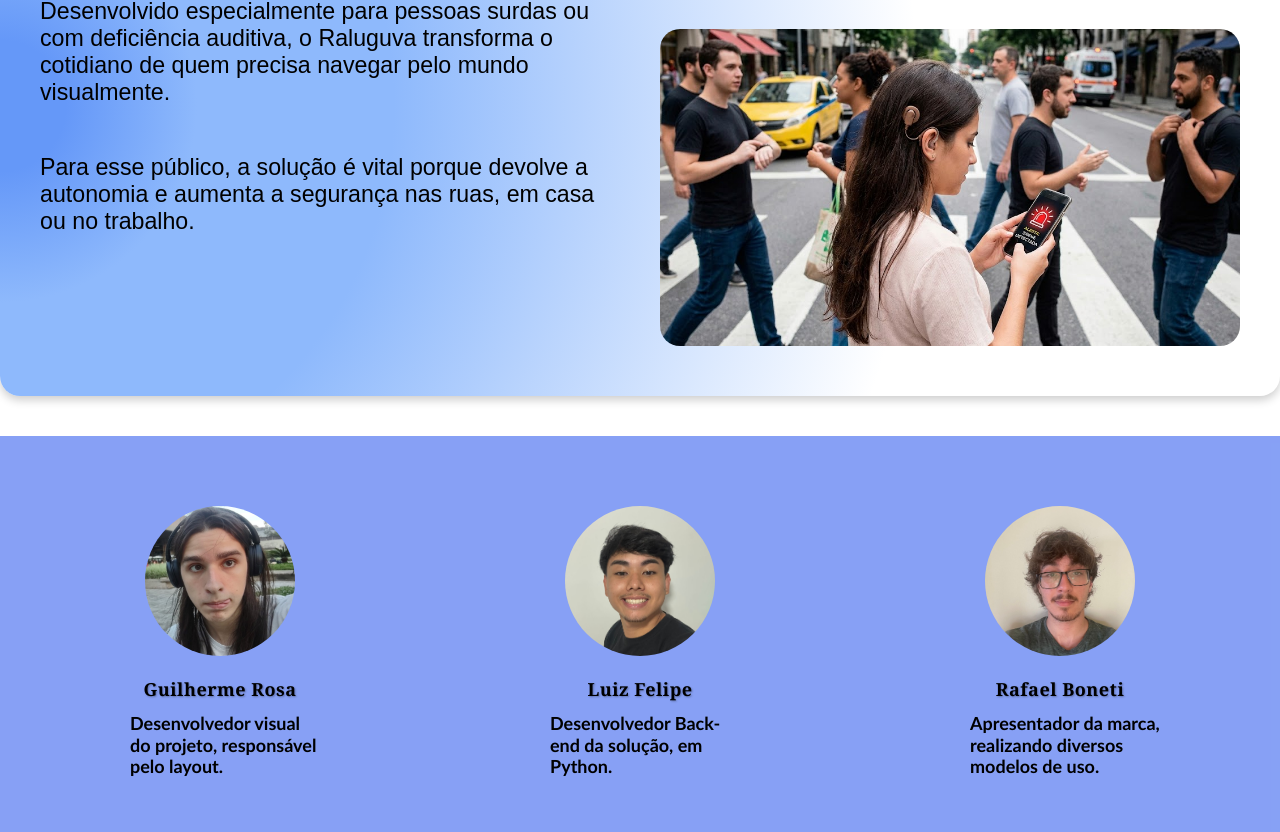
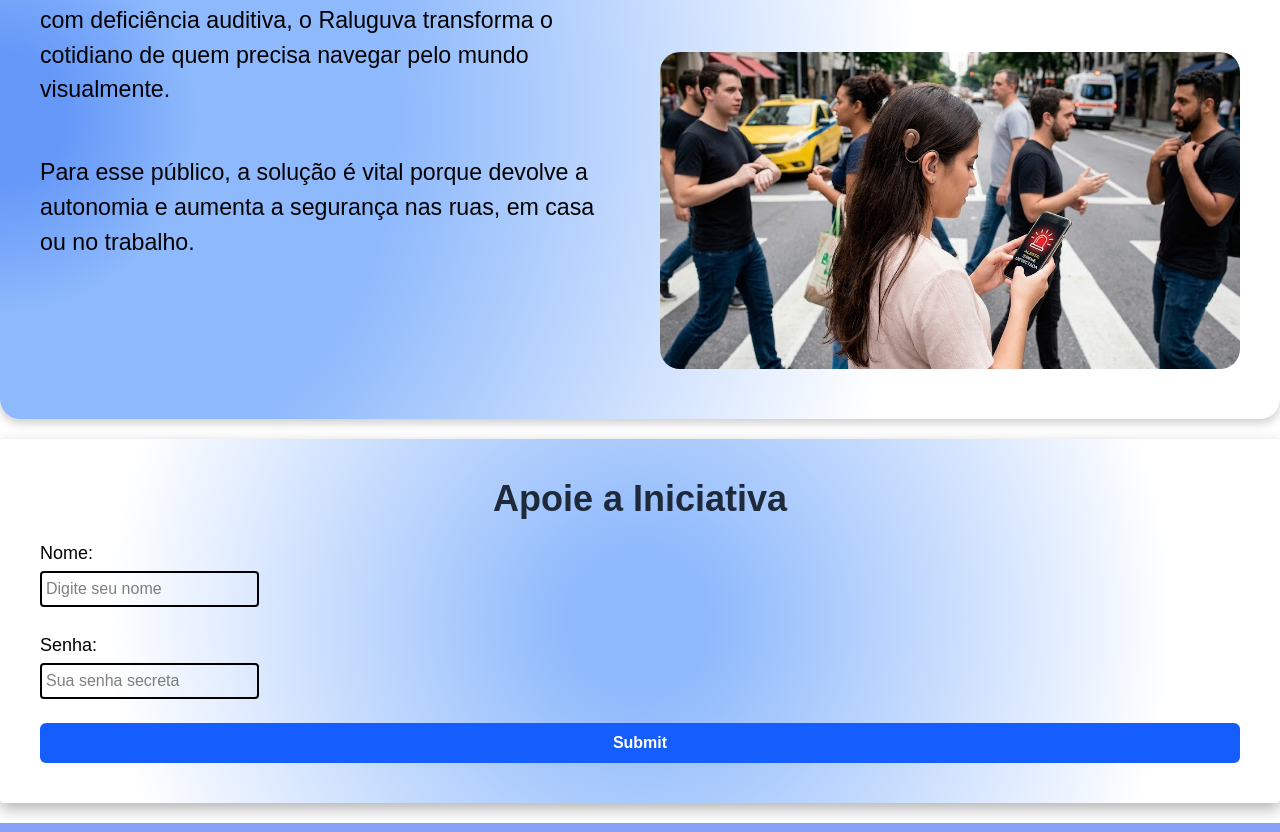
Before and after one commit to caallop/sprint-4, a Next.js app in the folder sprint-4/: page / in a window 1280 px wide. Shown: the part 828-1660 px from the top of the page. Built offline with nearby package versions, Linux system fonts and the light colour scheme.

Commit message:
commit de form

```diff
--- /dev/null
+++ b/sprint-4/app/components/Formulario.js
@@ -0,0 +1,102 @@
+"use client";
+
+import React, { useState } from "react";
+
+export default function FormularioApoio() {
+  const [nome, setNome] = useState("");
+  const [senha, setSenha] = useState("");
+  const [mensagem, setMensagem] = useState("");
+  const [erro, setErro] = useState("");
+
+  const handleSubmit = (e) => {
+    e.preventDefault();
+    setErro("");
+    setMensagem("");
+
+    if (nome.trim().length <= 5) {
+      setErro("Erro: O nome deve possuir mais de 5 letras.");
+      return;
+    }
+
+    const temMaiuscula = /[A-Z]/.test(senha);
+    const temEspecial = /[^a-zA-Z0-9]/.test(senha);
+
+    if (!temMaiuscula || !temEspecial) {
+      setErro(
+        "Erro: A senha deve conter pelo menos uma letra maiúscula e um caractere especial.",
+      );
+      return;
+    }
+
+    const numeroAleatorio = Math.floor(Math.random() * 1000) + 1;
+    setMensagem(
+      `Bem vindo ${nome}! Você é o ${numeroAleatorio}º a apoiar nossa iniciativa!`,
+    );
+  };
+
+  return (
+    <div className=" formulario-caixa container">
+      <div className="rounded formulario w-full">
+        <h2 className="text-4xl font-bold mb-5 text-gray-800 text-center">
+          Apoie a Iniciativa
+        </h2>
+
+        <form onSubmit={handleSubmit} className="space-y-4 flex-col content-center">
+          <div>
+            <label
+              htmlFor="nome"
+              className="block mb-1 text-lg font-medium  font-bold"
+            >
+              Nome:
+            </label>
+            <input
+              id="nome"
+              type="text"
+              value={nome}
+              onChange={(e) => setNome(e.target.value)}
+              className="campo border-2 mb-2 p-1 border-black-400 rounded focus:outline-none focus:ring-2 focus:ring-blue-500 focus:border-transparent "
+              placeholder="Digite seu nome"
+            />
+          </div>
+
+          <div>
+            <label
+              htmlFor="senha"
+              className="block mb-1 text-lg font-medium  font-bold"
+            >
+              Senha:
+            </label>
+            <input
+              id="senha"
+              type="password"
+              value={senha}
+              onChange={(e) => setSenha(e.target.value)}
+              className="campo mb-2 p-1 border-2 border-black-400 rounded focus:outline-none focus:ring-2 focus:ring-blue-500 focus:border-transparent "
+              placeholder="Sua senha secreta"
+            />
+          </div>
+
+          <button
+            type="submit"
+            className="w-full py-2 px-4 bg-blue-600 hover:bg-blue-700 text-white font-semibold rounded-md transition-colors"
+          >
+            Submit
+          </button>
+        </form>
+        <div>
+          {erro && (
+            <div className="mt-4 p-3 bg-red-100 text-red-700 font-semibold rounded border border-red-200">
+              {erro}
+            </div>
+          )}
+
+          {mensagem && (
+            <div className="mt-4 p-3 bg-green-100 text-green-700 font-semibold rounded border border-green-200 text-center">
+              {mensagem}
+            </div>
+          )}
+        </div>
+      </div>
+    </div>
+  );
+}
--- a/sprint-4/app/globals.css
+++ b/sprint-4/app/globals.css
@@ -1,34 +1,8 @@
-/* ==========================================
-   ESCOPO GLOBAL E VARIÁVEIS
-   (Onde definimos as cores e avisamos pro navegador quem manda nas margens)
-========================================== */
 @import url("./styles/major.css");
 @import url("./styles/navbar.css");
 @import url("./styles/main.css");
 @import url("./styles/carrosel.css");
 @import url("./styles/footer.css");
-/* ==========================================
-   COMPONENTE: HEADER / NAVBAR
-   (A barra superior inteira, do logo aos links)
-========================================== */
+@import url("./styles/fomulario.css");
 
-/* ==========================================
-   COMPONENTE: MAIN / ESTRUTURA BASE DA PÁGINA
-========================================== */
-
-
-/* ==========================================
-   COMPONENTE: CARROSSEL
-   (A mágica do CSS puro com input radio escondido. Respeito máximo!)
-========================================== */
-
-/* ==========================================
-   COMPONENTE: PÚBLICO ALVO / SOLUÇÃO
-   (A parte com o grid maroto e o padding místico)
-========================================== */
-
-
-/* ==========================================
-   COMPONENTE: FOOTER GERAL
-   (A base da página e tudo que vai dentro dela)
-========================================== */
+@import "tailwindcss";
--- a/sprint-4/app/page.js
+++ b/sprint-4/app/page.js
@@ -2,6 +2,7 @@ import NavBar from "./components/NavBar";
 import Apresentacao from "./components/Apresentacao";
 import Publico from "./components/Publico";
 import Footer from "./components/Footer";
+import FormularioApoio from "./components/Formulario";
 
 export default function Home() {
   return (
@@ -10,6 +11,7 @@ export default function Home() {
       <main>
         <Apresentacao />
         <Publico />
+        <FormularioApoio />
       </main>
       <Footer />
 
--- /dev/null
+++ b/sprint-4/app/styles/fomulario.css
@@ -0,0 +1,14 @@
+.formulario-caixa {
+    display: flex;
+    justify-content: center;
+    align-items: center;
+    flex-direction: column;
+    padding-inline: 0;
+
+}
+
+.formulario {
+    box-shadow: 0 6px 15px rgba(0, 0, 0, 0.3);
+    background: radial-gradient(circle at center, var(--degrade-second) 5%, var(--degrade-third) 10%, transparent 80%);
+    padding: 40px;
+}
--- a/sprint-4/app/styles/main.css
+++ b/sprint-4/app/styles/main.css
@@ -17,7 +17,6 @@ main {
     border-radius: 20px;
     box-shadow: 0 4px 10px rgba(0, 0, 0, 0.3);
     background: radial-gradient(circle at right, var(--degrade-first) 5%, var(--degrade-second) 15%, var(--degrade-third) 30%, transparent 70%);
-
     flex: 1 1 250px;
 }
 
--- a/sprint-4/app/styles/major.css
+++ b/sprint-4/app/styles/major.css
@@ -1,14 +1,14 @@
+
 :root {
     --principal-color: #6e8df3d3;
     --degrade-first: #6598f8;
     --degrade-second: #8EB9FC;
     --degrade-third: #8EB9FC;
+    --background-color: #f3f4f6;
     --cinza: #555;
 }
 
 * {
-    padding: 0;
-    margin: 0;
     box-sizing: border-box;
     font-family: Arial, Helvetica, serif;
 }
--- a/sprint-4/package.json
+++ b/sprint-4/package.json
@@ -9,9 +9,11 @@
     "lint": "eslint"
   },
   "dependencies": {
+    "@tailwindcss/postcss": "^4.3.3",
     "next": "16.3.3",
     "react": "19.2.8",
-    "react-dom": "19.2.8"
+    "react-dom": "19.2.8",
+    "tailwindcss": "^4.3.3"
   },
   "devDependencies": {
     "babel-plugin-react-compiler": "1.0.0",
--- /dev/null
+++ b/sprint-4/postcss.config.mjs
@@ -0,0 +1,6 @@
+const config = {
+  plugins: {
+    "@tailwindcss/postcss": {},
+  },
+};
+export default config;
```
Also changed, not shown: 1 other file (tests, documents, lock files or other folders).
